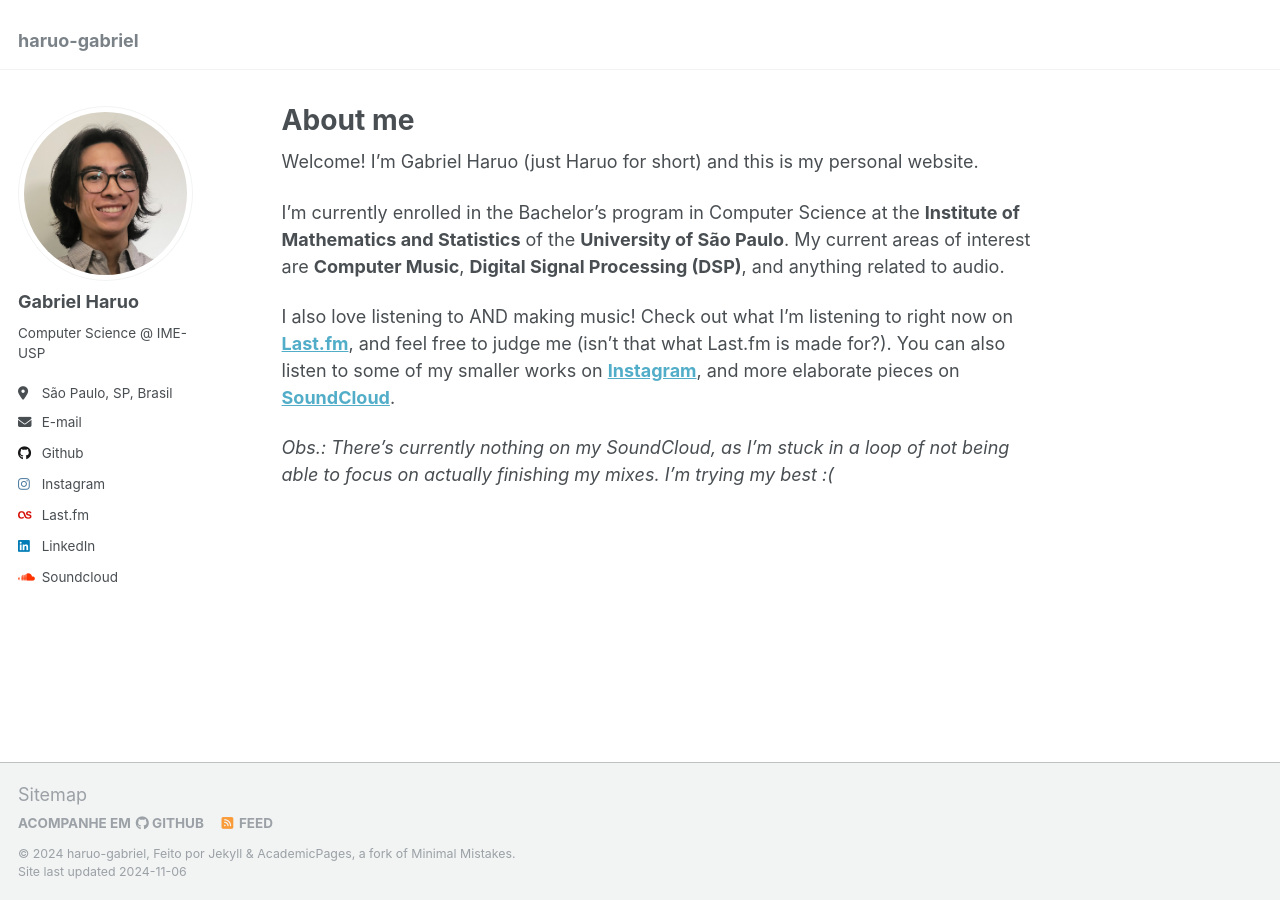
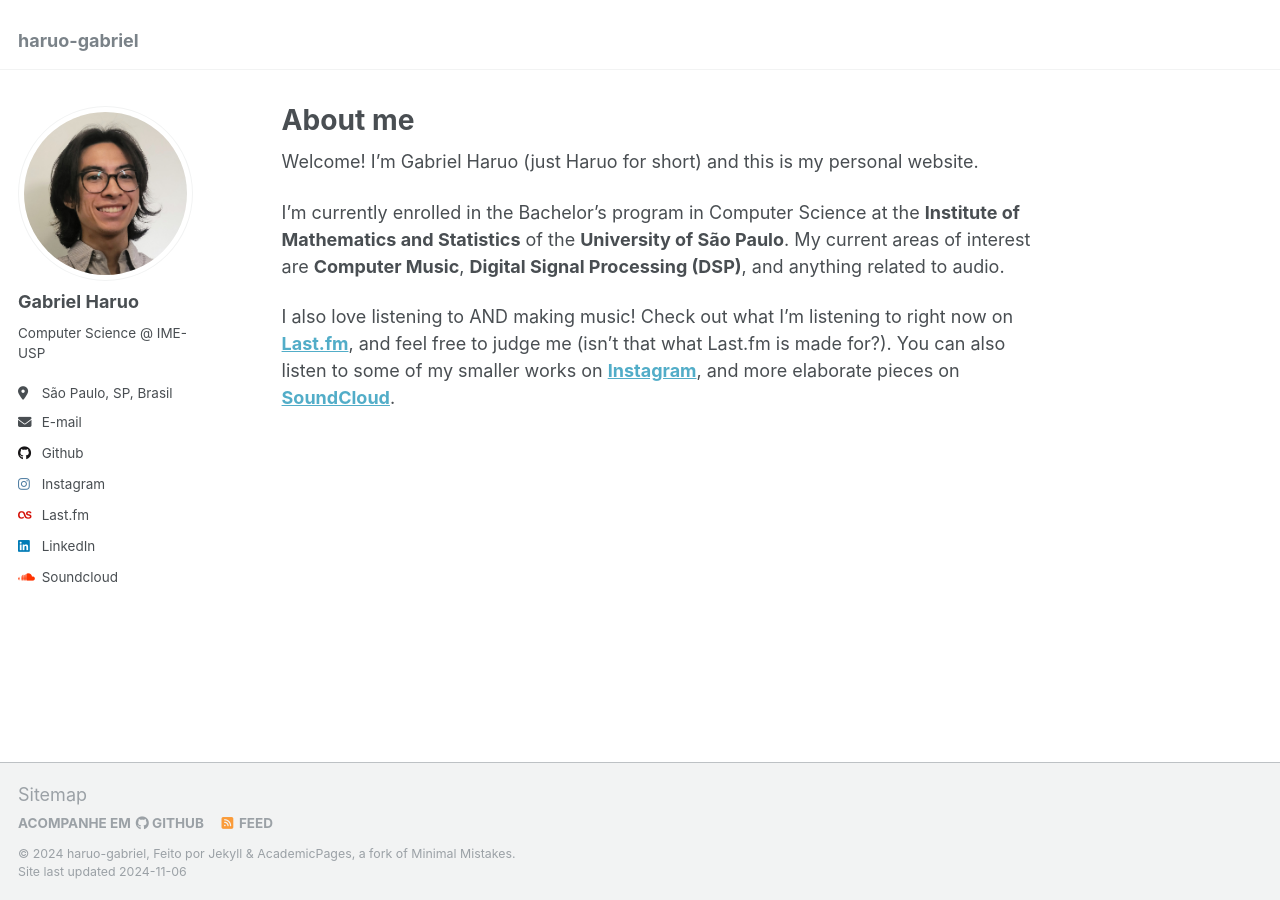
Before and after one commit to haruo-gabriel/haruo-gabriel.github.io, a Jekyll site: the page built from _pages/about.md, in a window 1280 px wide. Built offline with Jekyll 4.4.1, drawn with Linux system fonts in a browser that asks for light colours.

Commit message:
Update about.md

```diff
--- a/_pages/about.md
+++ b/_pages/about.md
@@ -12,5 +12,3 @@ Welcome! I'm Gabriel Haruo (just Haruo for short) and this is my personal websit
 I'm currently enrolled in the Bachelor's program in Computer Science at the **Institute of Mathematics and Statistics** of the **University of São Paulo**. My current areas of interest are **Computer Music**, **Digital Signal Processing (DSP)**, and anything related to audio.
 
 I also love listening to AND making music! Check out what I'm listening to right now on **[Last.fm](https://last.fm/user/haruo_)**, and feel free to judge me (isn't that what Last.fm is made for?). You can also listen to some of my smaller works on **[Instagram](https://instagram.com/_haru.o)**, and more elaborate pieces on **[SoundCloud](https://soundcloud.com/haruo)**.
-
-_Obs.: There's currently nothing on my SoundCloud, as I'm stuck in a loop of not being able to focus on actually finishing my mixes. I'm trying my best :(_
```
